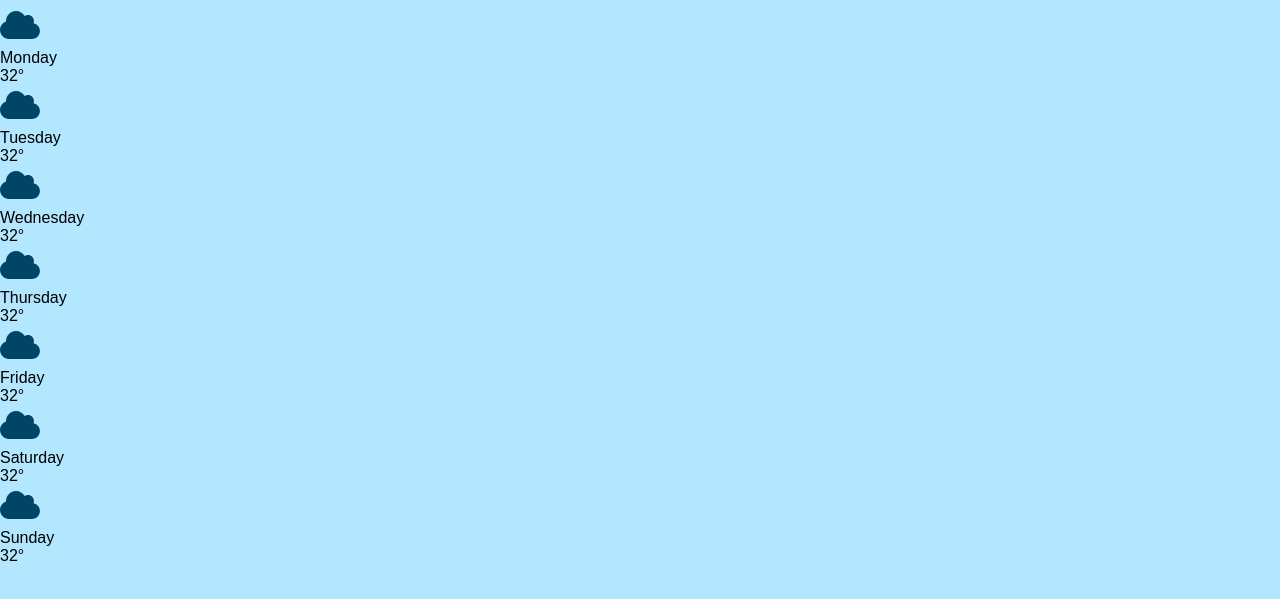
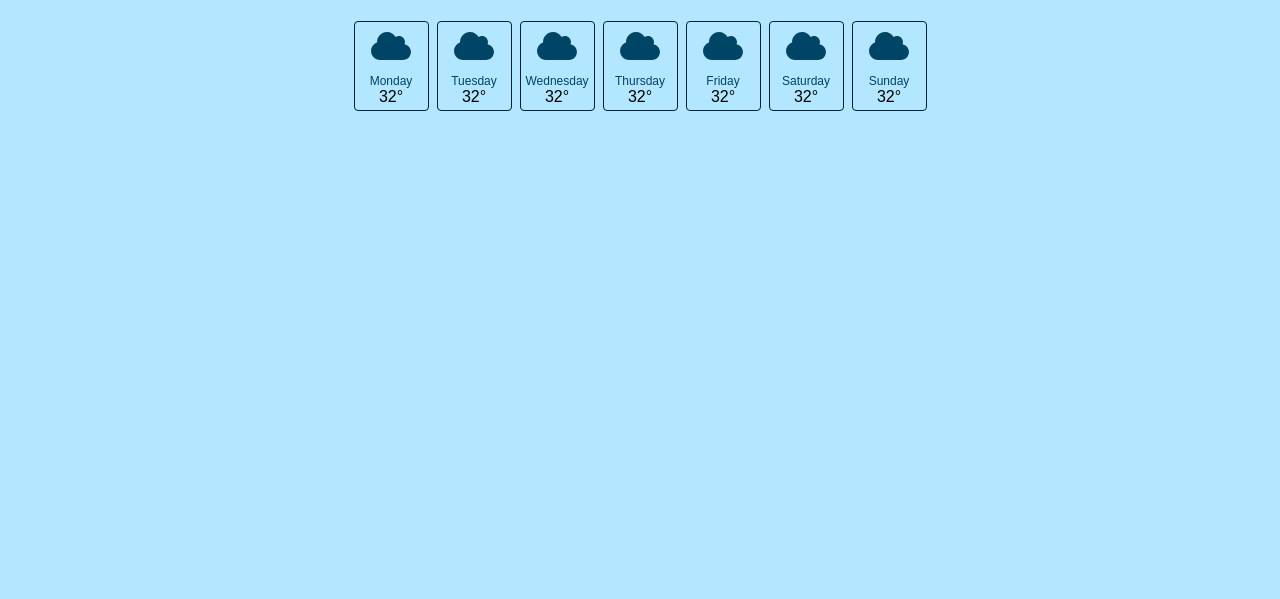
Before and after one commit to rtokala14/weather-overhaul, a website built with Vite: page index.html in a window 1280 px wide. Shown: the part 107-706 px from the top of the page. Built offline with nearby package versions, Linux system fonts and the light colour scheme.

Commit message:
Add day section CSS

```diff
--- a/style.css
+++ b/style.css
@@ -73,3 +73,26 @@ header {
   font-weight: lighter;
   font-size: .75rem;
 }
+
+.day-section {
+  display: grid;
+  grid-template-columns: repeat(auto-fit, 75px);
+  gap: .5rem;
+  justify-content: center;
+  padding: 1rem;
+}
+
+.day-card {
+  display: flex;
+  flex-direction: column;
+  align-items: center;
+  border: 1px solid hsl(200, 100%, 10%);
+  border-radius: .25rem;
+  padding: 0.25rem;
+}
+
+.day-card-day {
+  font-size: .75rem;
+  color: hsl(200, 100%, 20%);
+  margin-top: .5rem;
+}
```
